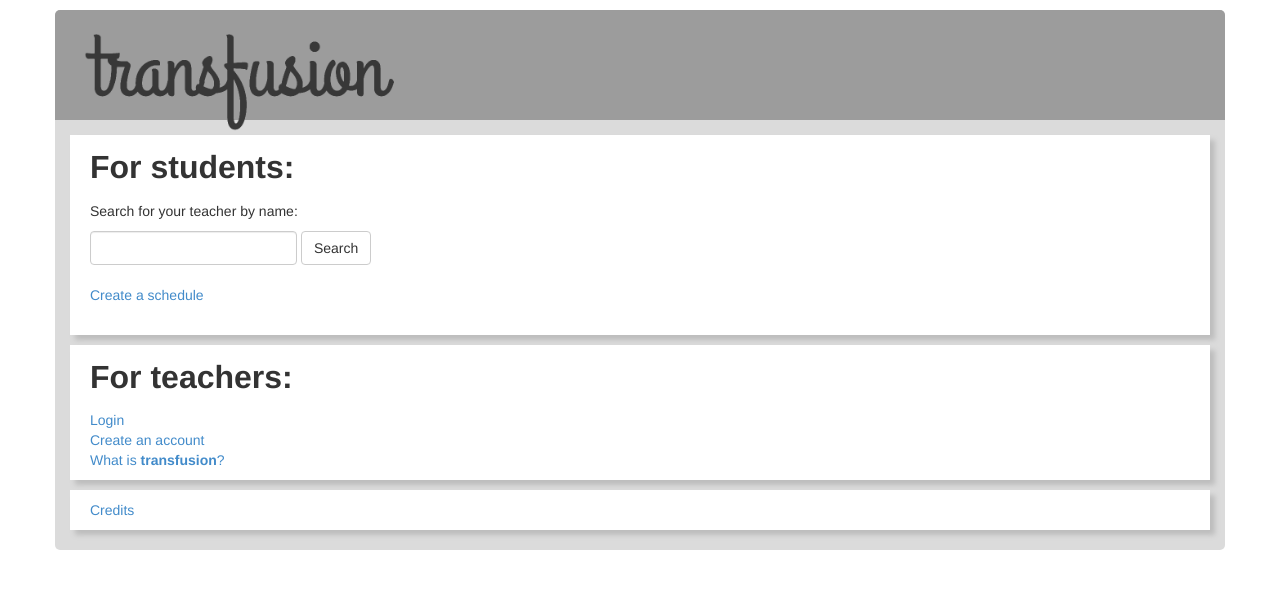
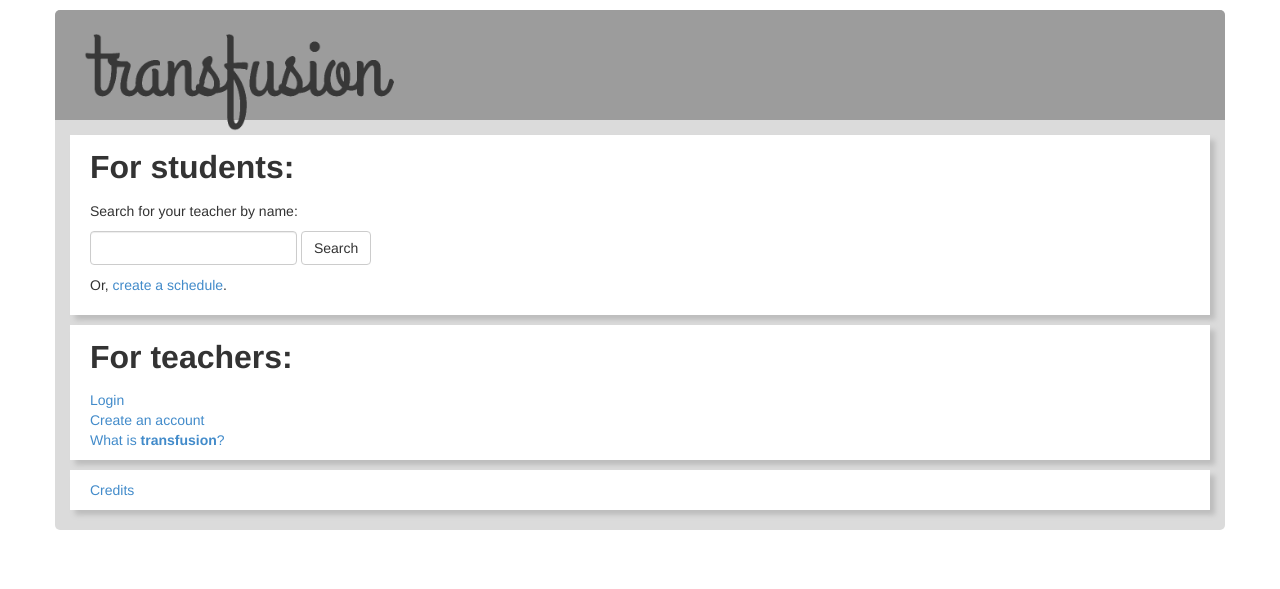
Before and after one commit to terabyte128/class-websites, a PHP site: page /index.php in a window 1280 px wide. Shown: the top 589 px of the page. Run offline with PHP 8.4, Linux system fonts and the light colour scheme; some libraries are stand-ins or nearby versions.

Commit message:
formatting

```diff
--- a/index.php
+++ b/index.php
@@ -2,7 +2,6 @@
 /**
  * Homepage
  */
-
 session_start();
 
 if (isset($_SESSION['firstName'])) {
@@ -39,10 +38,8 @@ if (isset($_SESSION['firstName'])) {
                                 <button type="submit" class="btn btn-default">Search</button>
                             </div>
                             <br />
-                            <br />
-                            <a href="/schedule/create">Create a schedule</a>
+                            <p style='margin-top: 10px;'>Or, <a href='/schedule/create'>create a schedule</a>.</p>
                         </form>
-                        <br />
                     </div>
                     <?php if (!$isLoggedIn) { ?>
                         <div id="teachers" class='card'>
```
